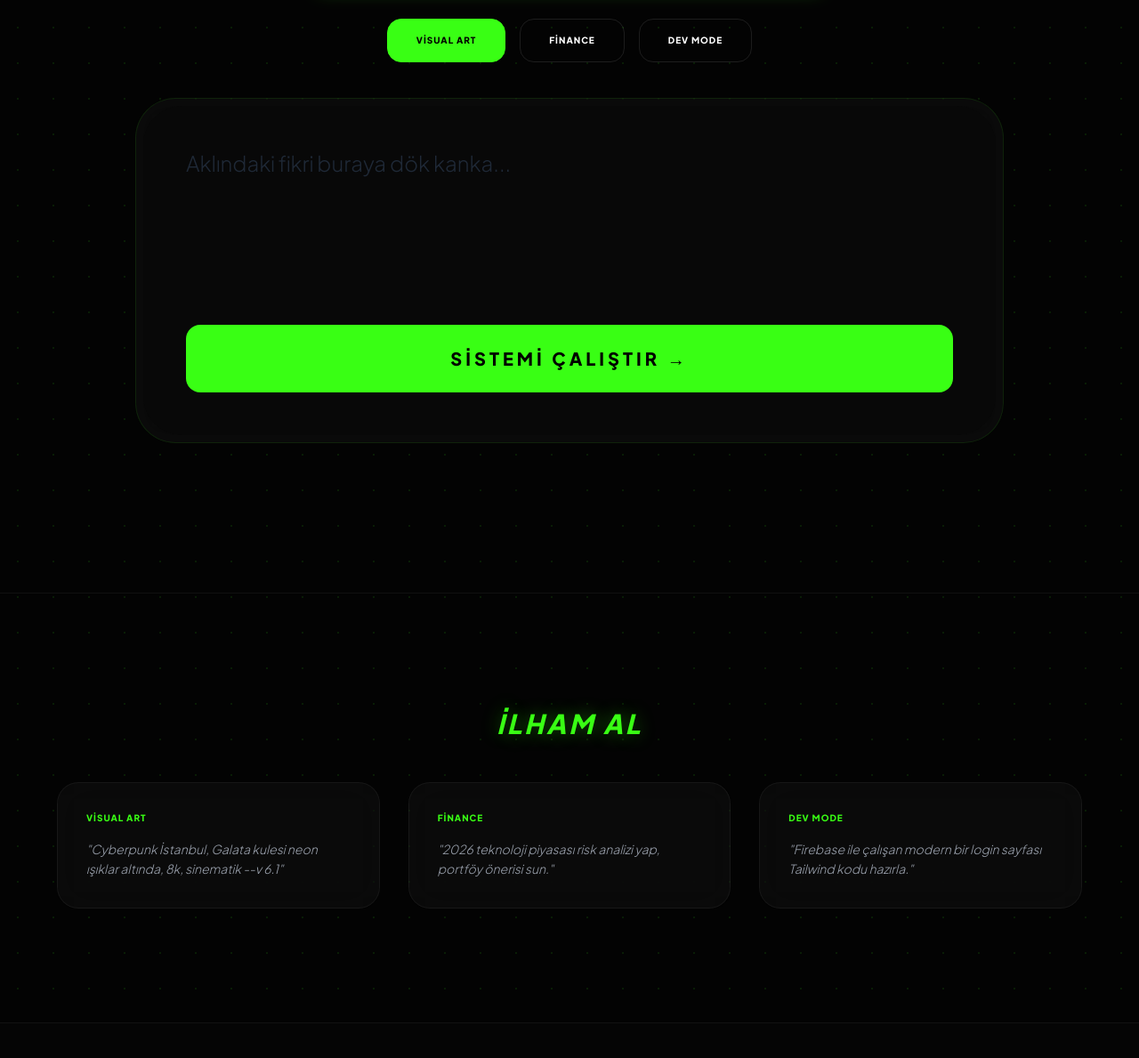
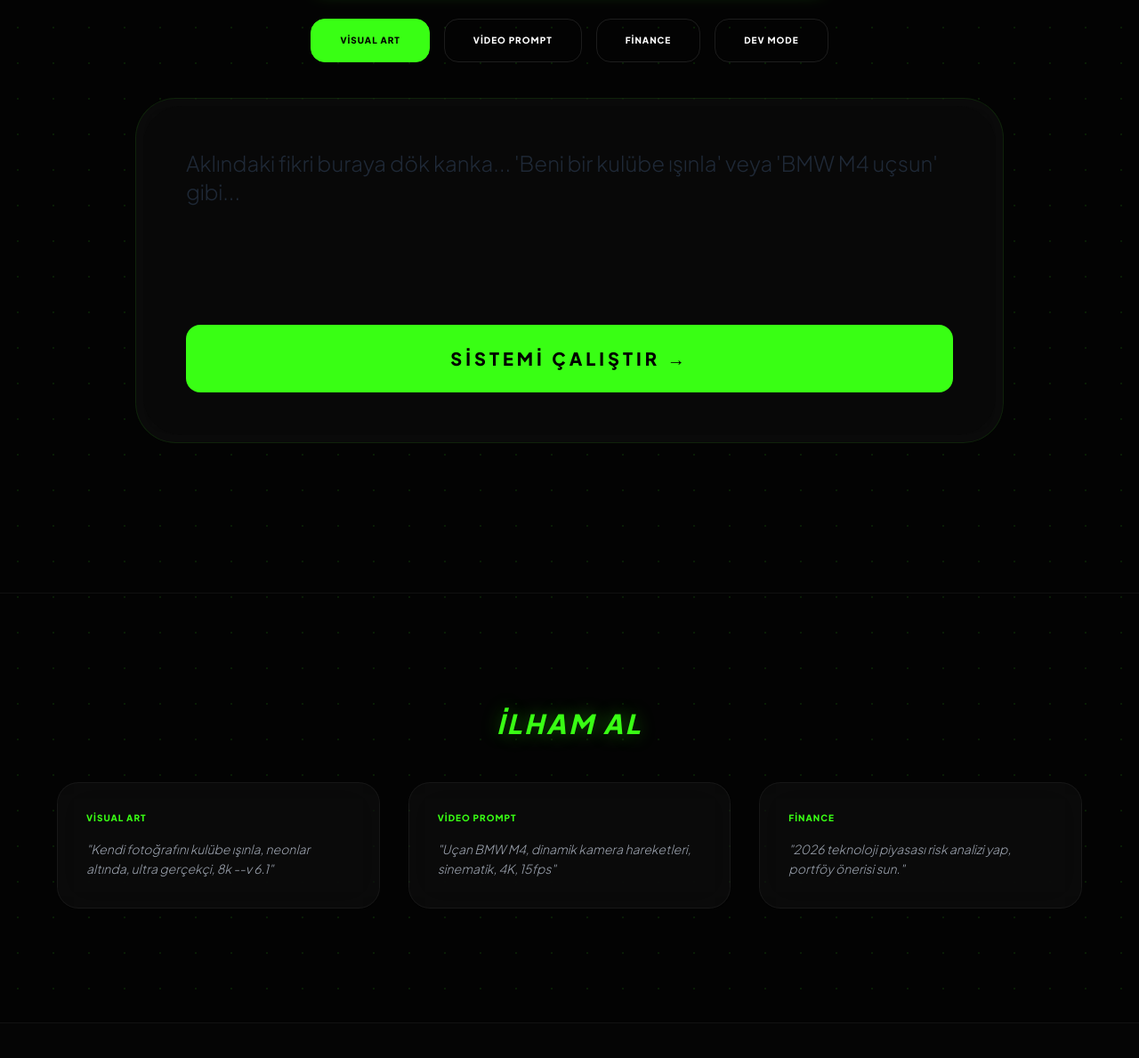
Before and after one commit to ebubekirkokmen/AIPromptsWeb, a plain HTML site: page index.html in a window 1280 px wide. Shown: the part 469-1658 px from the top of the page at 89% size. Drawn offline with nearby package versions, Linux system fonts and the light colour scheme; no server answers.

Commit message:
index.html

```diff
--- a/index.html
+++ b/index.html
@@ -74,13 +74,14 @@
 
         <div class="flex flex-wrap justify-center gap-4 mb-10">
             <button onclick="setCategory('visual', this)" class="category-btn active px-8 py-4 rounded-2xl text-[10px] uppercase font-bold tracking-widest">Visual Art</button>
+            <button onclick="setCategory('video', this)" class="category-btn px-8 py-4 rounded-2xl text-[10px] uppercase font-bold tracking-widest">Video Prompt</button>
             <button onclick="setCategory('finance', this)" class="category-btn px-8 py-4 rounded-2xl text-[10px] uppercase font-bold tracking-widest">Finance</button>
             <button onclick="setCategory('code', this)" class="category-btn px-8 py-4 rounded-2xl text-[10px] uppercase font-bold tracking-widest">Dev Mode</button>
         </div>
 
         <div class="glass p-2 rounded-[45px] shadow-3xl mb-10 border-[#39FF14]/10">
             <div class="bg-[#080808] rounded-[43px] p-8 md:p-12">
-                <textarea id="userInput" placeholder="Aklındaki fikri buraya dök kanka..." class="w-full bg-transparent text-2xl font-light text-white outline-none h-40 resize-none placeholder:text-gray-800 focus:placeholder:opacity-0 transition-all"></textarea>
+                <textarea id="userInput" placeholder="Aklındaki fikri buraya dök kanka... 'Beni bir kulübe ışınla' veya 'BMW M4 uçsun' gibi..." class="w-full bg-transparent text-2xl font-light text-white outline-none h-40 resize-none placeholder:text-gray-800 focus:placeholder:opacity-0 transition-all"></textarea>
                 <button id="mainActionBtn" onclick="generateSuperPrompt()" class="w-full mt-8 bg-[#39FF14] text-black font-black py-6 rounded-2xl hover:scale-[1.01] active:scale-95 transition-all uppercase tracking-[0.2em] text-xl">Sistemi Çalıştır →</button>
             </div>
         </div>
@@ -107,15 +108,15 @@
             <div class="grid grid-cols-1 md:grid-cols-3 gap-8">
                 <div class="glass p-8 rounded-3xl border border-white/5 hover:border-[#39FF14]/30 transition-all group">
                     <div class="text-[#39FF14] font-bold mb-4 uppercase text-[10px] tracking-widest">Visual Art</div>
-                    <p class="text-gray-400 italic text-sm font-light leading-relaxed group-hover:text-white transition-colors">"Cyberpunk İstanbul, Galata kulesi neon ışıklar altında, 8k, sinematik --v 6.1"</p>
+                    <p class="text-gray-400 italic text-sm font-light leading-relaxed group-hover:text-white transition-colors">"Kendi fotoğrafını kulübe ışınla, neonlar altında, ultra gerçekçi, 8k --v 6.1"</p>
+                </div>
+                <div class="glass p-8 rounded-3xl border border-white/5 hover:border-[#39FF14]/30 transition-all group">
+                    <div class="text-[#39FF14] font-bold mb-4 uppercase text-[10px] tracking-widest">Video Prompt</div>
+                    <p class="text-gray-400 italic text-sm font-light leading-relaxed group-hover:text-white transition-colors">"Uçan BMW M4, dinamik kamera hareketleri, sinematik, 4K, 15fps"</p>
                 </div>
                 <div class="glass p-8 rounded-3xl border border-white/5 hover:border-[#39FF14]/30 transition-all group">
                     <div class="text-[#39FF14] font-bold mb-4 uppercase text-[10px] tracking-widest">Finance</div>
                     <p class="text-gray-400 italic text-sm font-light leading-relaxed group-hover:text-white transition-colors">"2026 teknoloji piyasası risk analizi yap, portföy önerisi sun."</p>
-                </div>
-                <div class="glass p-8 rounded-3xl border border-white/5 hover:border-[#39FF14]/30 transition-all group">
-                    <div class="text-[#39FF14] font-bold mb-4 uppercase text-[10px] tracking-widest">Dev Mode</div>
-                    <p class="text-gray-400 italic text-sm font-light leading-relaxed group-hover:text-white transition-colors">"Firebase ile çalışan modern bir login sayfası Tailwind kodu hazırla."</p>
                 </div>
             </div>
         </div>
@@ -205,7 +206,13 @@
             btn.disabled = true;
 
             if(currentCategory === 'visual') {
-                final = `[MIDJOURNEY v6.1]: A high-end professional photographic masterpiece of ${input}, shot on Sony A7R IV, 85mm f/1.8 lens, cinematic lighting, hyper-realistic textures, 8k resolution, ray tracing, volumetric fog, Unreal Engine 5 render style --ar 16:9 --v 6.1 --stylize 400`;
+                // KANKA: Kişi yerleştirme için promptu güncelledik!
+                // Artık bu promptu ve senin fotoğraf linkini Midjourney'e attığında seni daha iyi algılayacak.
+                // ÖNEMLİ: Bu promptu Midjourney'e atarken, başına kendi fotoğrafının URL'sini koymalısın: [SENİN_FOTO_URL] [BU_PROMPT]
+                final = `[MIDJOURNEY v6.1 IMAGE PROMPT]: A high-end professional photographic masterpiece featuring a person resembling the provided image, placed within the context of "${input}". Cinematic lighting, shot on Sony A7R IV, 85mm f/1.8 lens, hyper-realistic textures, 8k resolution, ray tracing, volumetric fog, Unreal Engine 5 render style. Emphasize realistic integration of the person into the scene. --ar 16:9 --v 6.1 --iw 1.2 --stylize 400`;
+            } else if(currentCategory === 'video') {
+                // YENİ: Video Prompt kategorisi eklendi
+                final = `[VIDEO PROMPT - RUNWAYML / PIKA LABS]: Generate a hyper-realistic cinematic video of "${input}". Dynamic camera movements, smooth transitions, high-fidelity visuals, 4K resolution, 15fps. Emphasize motion blur and depth of field. Looping video, seamless loop. [Vision: Bekir Kokmen Film Production]`;
             } else if(currentCategory === 'finance') {
                 final = `[FINANCE ANALYST]: Act as a senior financial strategist. Provide a comprehensive market overview for ${input}. Analyze 2026 trends, potential risk factors, historical performance data, and strategic portfolio recommendations for long-term growth. [Vision: Bekir Kokmen Finance Production]`;
             } else {
@@ -249,6 +256,10 @@
                     list.appendChild(div);
                 });
             } catch (e) { console.error(e); }
+            finally {
+                // historySection'ı göster, eğer Firebase boş gelse bile
+                document.getElementById('historySection').classList.remove('hidden');
+            }
         }
 
         function copyToClipboard() {
```
